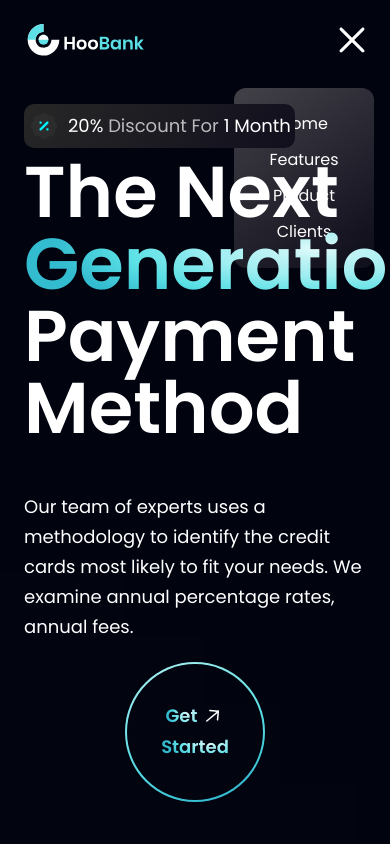
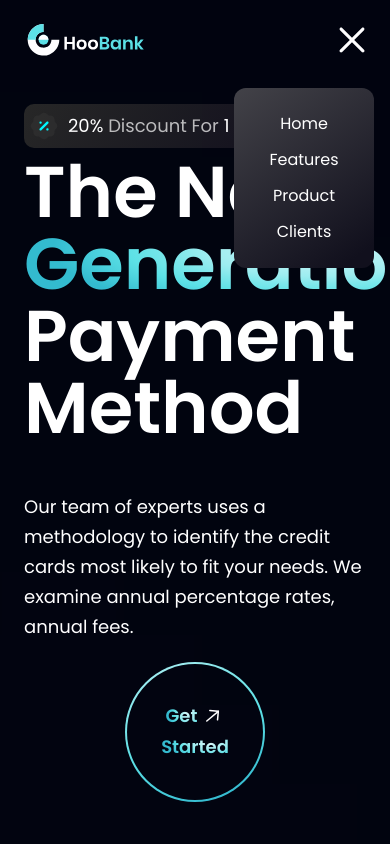
Before and after one commit to ConnaGree/HooBank, a React (Vite) app: page / in a window 390 px wide. Both pictures are taken after a click on the picture 352 px from the left and 40 px from the top of the page. Shown: the top 844 px of the page. Built offline with nearby package versions, Linux system fonts and the light colour scheme.

Commit message:
z-index of the mobile menu has been updated

```diff
--- a/src/components/NavBar.jsx
+++ b/src/components/NavBar.jsx
@@ -33,7 +33,7 @@ const NavBar = () => {
         <div
           className={`${
             toggle ? "flex" : "hidden"
-          } p-6 bg-black-gradient absolute top-20 right-0 mx-4 my-2 min-w-[140px] rounded-xl`}
+          } p-6 bg-black-gradient absolute top-20 right-0 mx-4 my-2 min-w-[140px] z-[100] rounded-xl`}
         >
           <ul className="flex flex-col list-none justify-center items-center flex-1">
             {navLinks.map((navLink, index) => (
```
